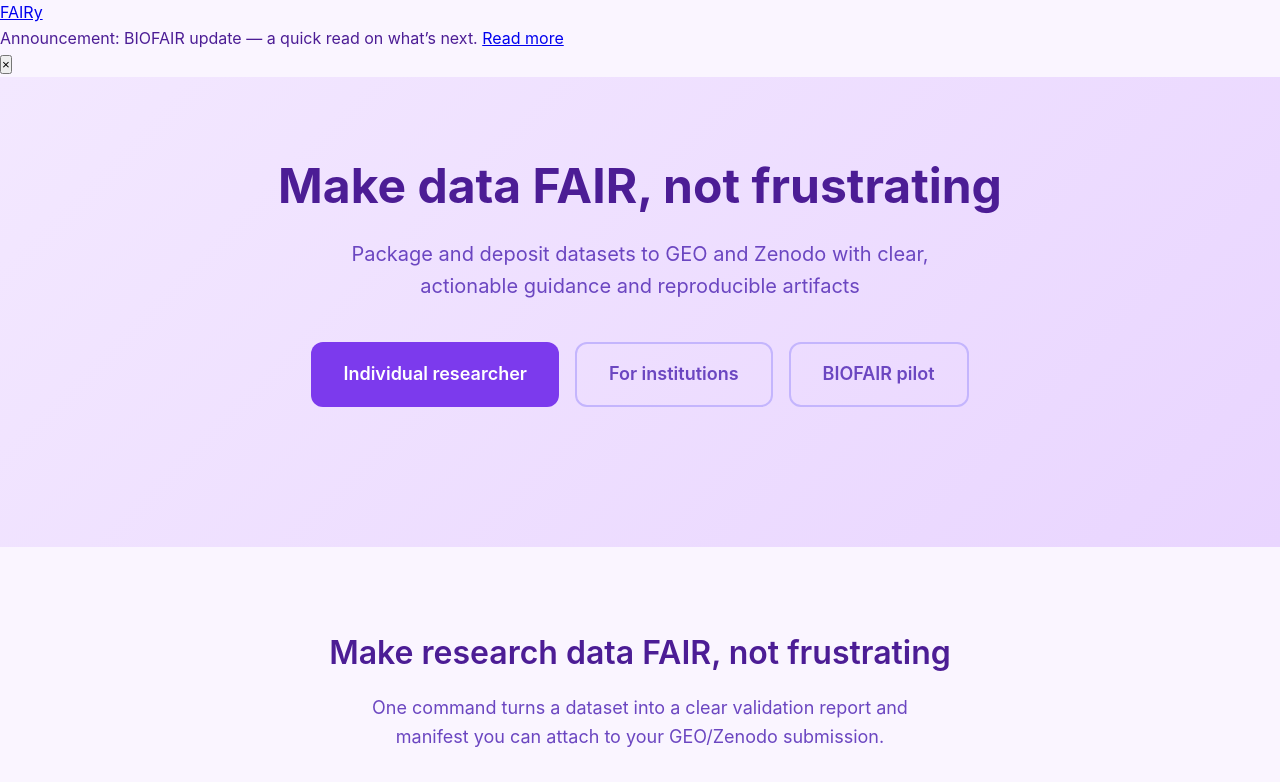
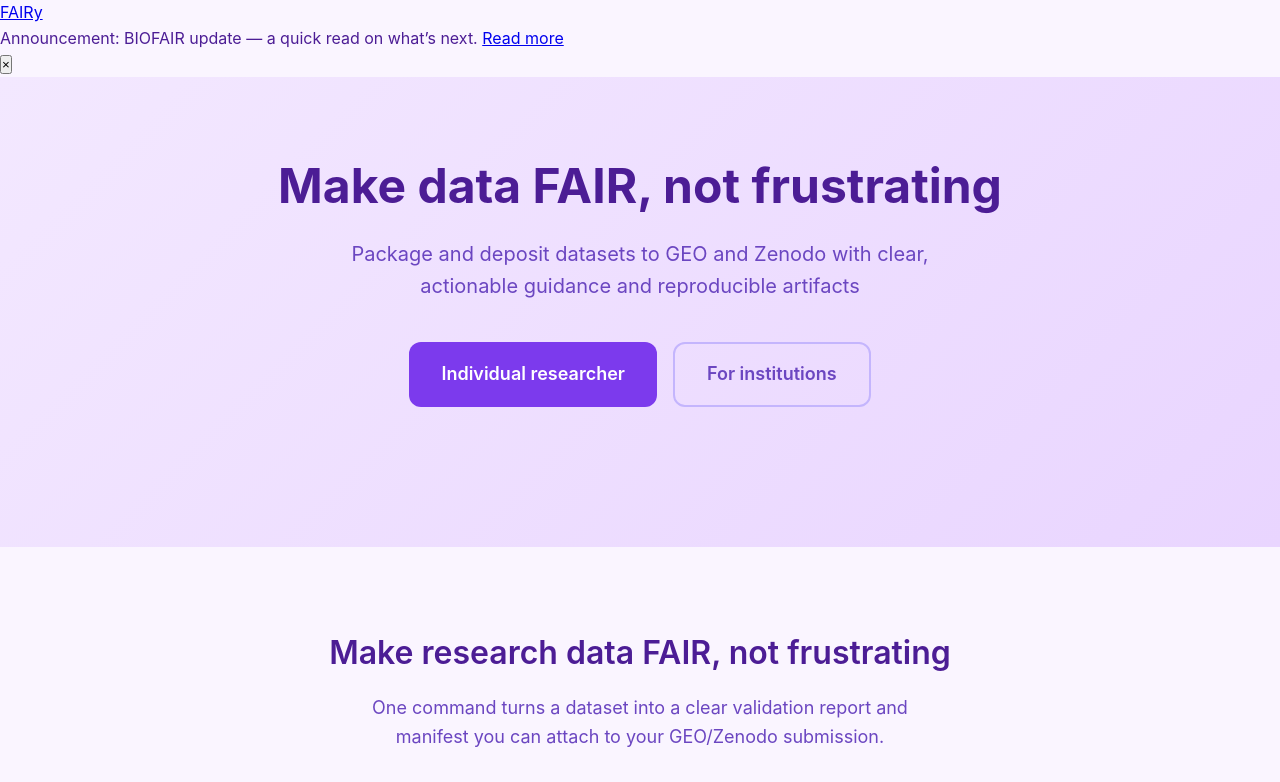
Before and after one commit to yuummmer/fairy-site, a Next.js app: page / in a window 1280 px wide. Shown: the top 782 px of the page. Built offline with nearby package versions, Linux system fonts and the light colour scheme.

Commit message:
remove BIOFAIR pilot button from home hero

```diff
--- a/src/app/page.tsx
+++ b/src/app/page.tsx
@@ -395,13 +395,6 @@ export default function Page() {
               >
                 For institutions
               </a>
-            <a
-              href="/biofair"
-              className="btn-secondary"
-              onClick={() => trackCTA('hero_cta_click', 'biofair_pilot')}
-            >
-              BIOFAIR pilot
-            </a>
             </div>
 
           </div>
```
